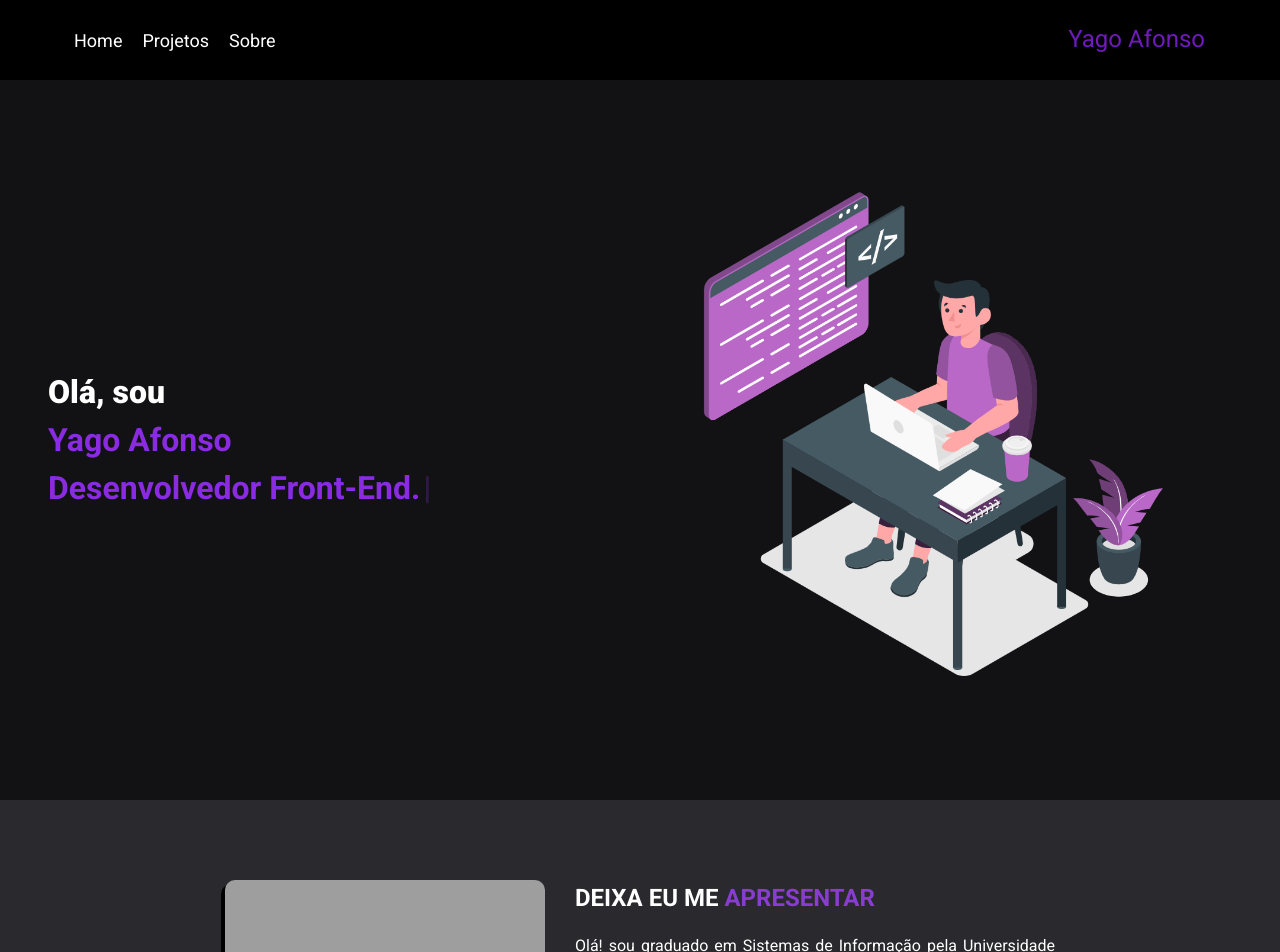
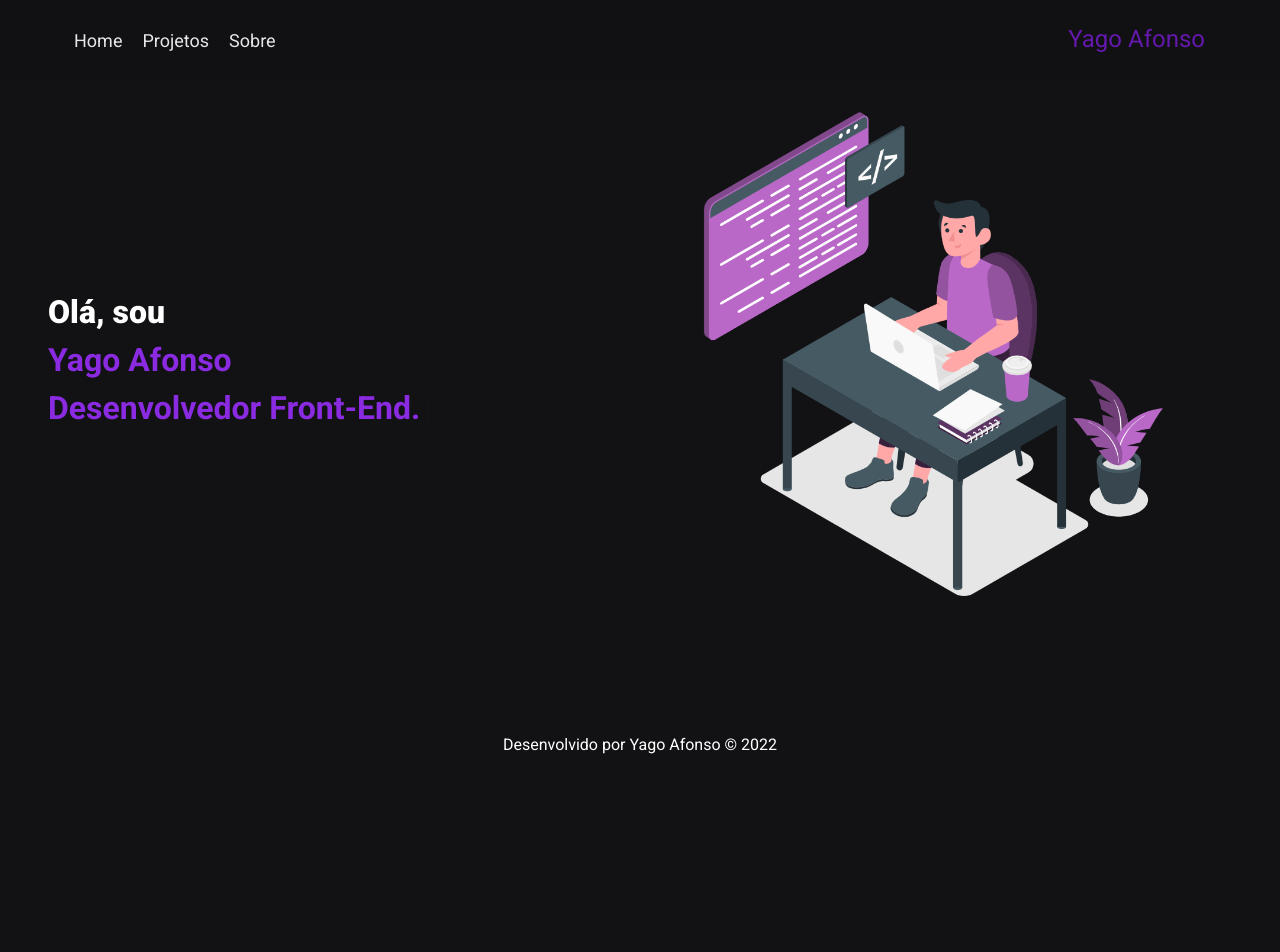
Before and after one commit to yagoafonso/Portfolio, a React (Vite) app: page / in a window 1280 px wide. Shown: the top 952 px of the page. After the commit the page ends 800 px from the top, so only its background shows below. Built offline with nearby package versions, Linux system fonts and the light colour scheme; grey boxes are pictures that could not be loaded.

Commit message:
Settings react-router-dom

```diff
--- a/src/App.jsx
+++ b/src/App.jsx
@@ -5,6 +5,7 @@ import GlobalStyle from './global'
 import { About } from './pages/About/About'
 import { Projects } from './pages/Projects/Projects'
 import { Footer } from './components/Footer/Footer'
+
 
 function App() {
 
@@ -14,17 +15,11 @@ function App() {
     <Router>
       <Navbar />
       <Routes>
-        <Route path='/' />
-        <Route path='project' />
-        <Route path='about' />
+        <Route path='/' element={<Home />}/>
+        <Route path='projects' element={<Projects />}/>
+        <Route path='about' element={<About />}/>
       </Routes>
     </Router>
-    <Home>
-    </Home>
-    <About>
-    </About>
-    <Projects>
-    </Projects>
     <Footer>
     </Footer>
     </>
--- a/src/components/Navbar/style.js
+++ b/src/components/Navbar/style.js
@@ -5,9 +5,13 @@ import { Link } from 'react-router-dom'
 export const NavbarContainer = styled.nav`
     width: 100%;
     height: ${(props) => (props.extendNavbar ? "100vh" : "80px")};
-    background-color: black;
+    background-color: var(--gray-900);
+    opacity: 0.9;
     display:  flex;
     flex-direction: column;
+    top: 0;
+    position: fixed;
+
 
     @media (min-width: 700px) {
         height: 80px;
--- a/src/global.js
+++ b/src/global.js
@@ -15,7 +15,7 @@ export default createGlobalStyle `
     --blueviolet-500: #8a2be2;
     --blueviolet-800: #6f1abd;
 
-
+    --black-900: #000000;
     --red-500: #F75A68;
 
 
@@ -27,6 +27,7 @@ export default createGlobalStyle `
     box-sizing: border-box;
 }
 body{
+    background: var(--gray-900);
     color: var(--white);
     -webkit-font-smoothing: antialiased;
 }
```
Also changed, not shown: src/components/Button/Button.tsx (deleted, +0 -8 lines), src/components/Button/style.js (deleted, +0 -12 lines).
